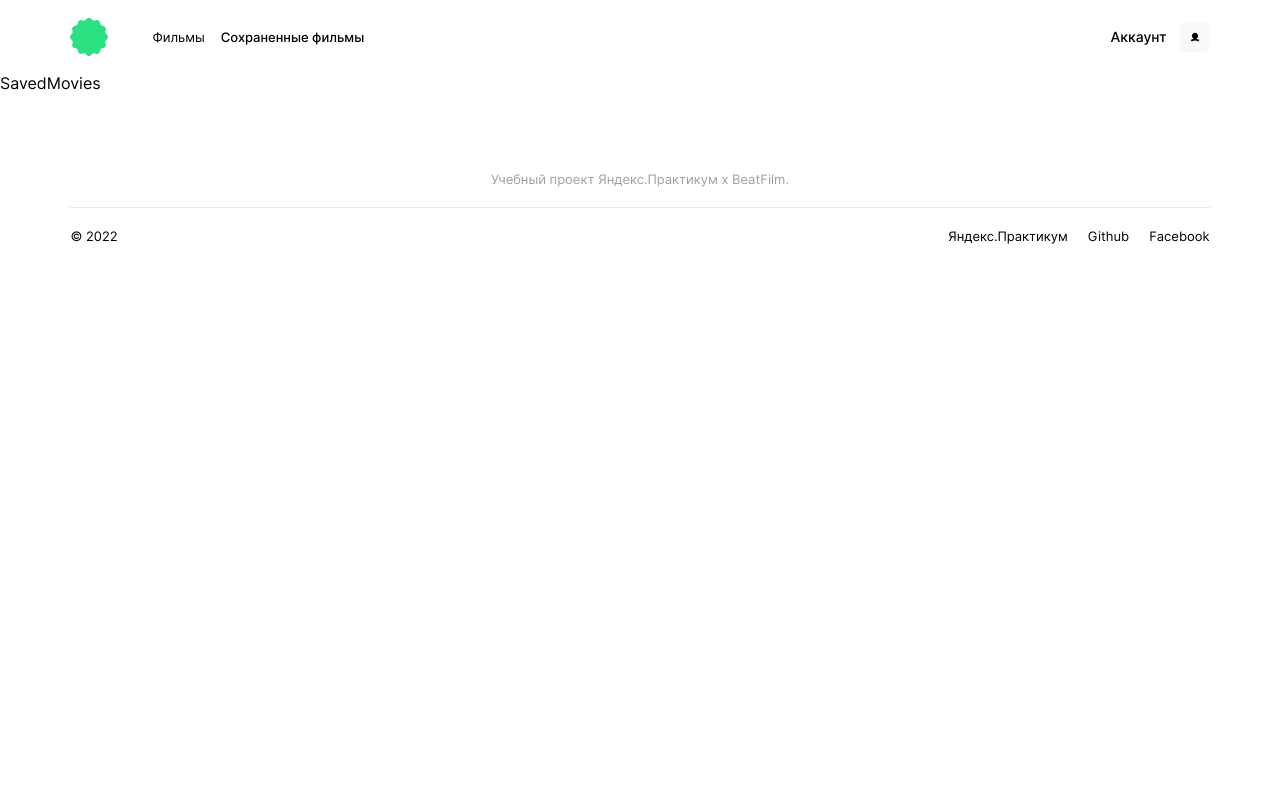
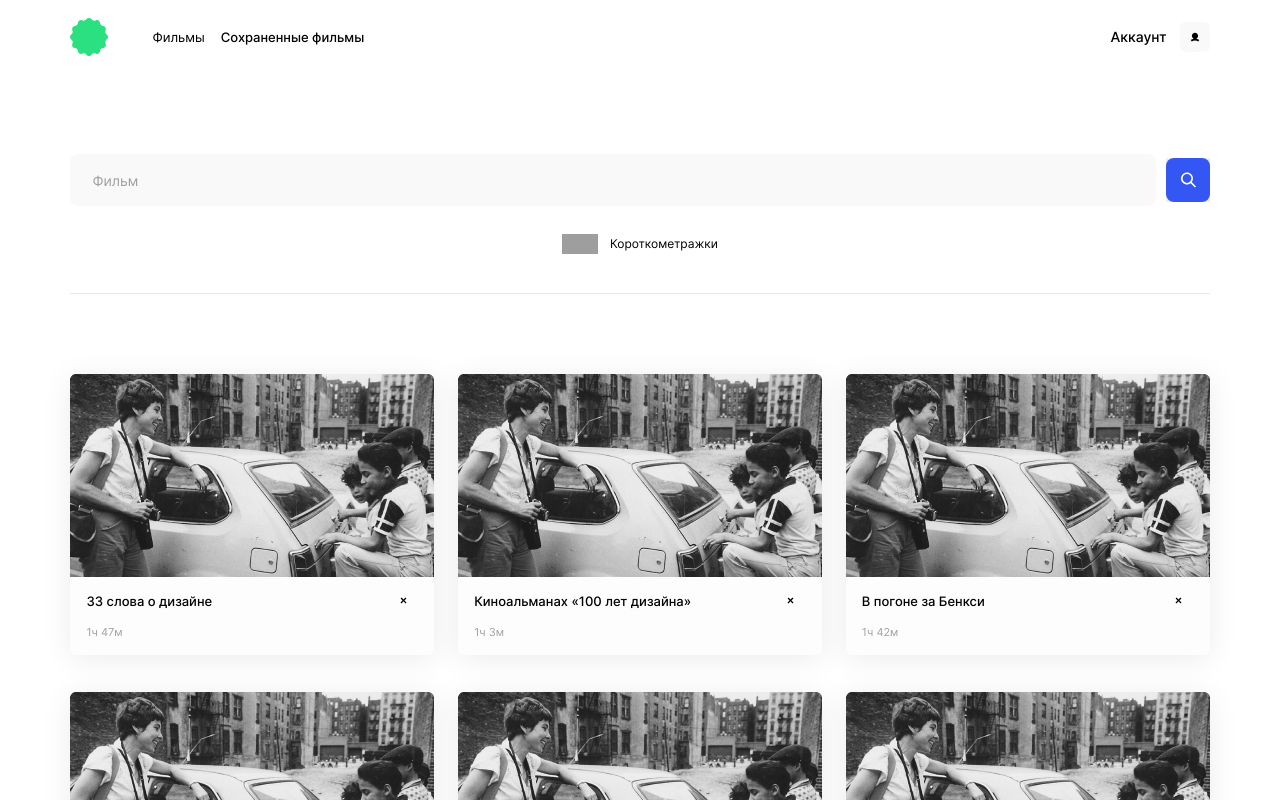
Before and after one commit to izverk/movies-explorer-frontend, a React (Create React App) app: page /saved-movies in a window 1280 px wide. Shown: the top 800 px of the page. Built offline with nearby package versions, Linux system fonts and the light colour scheme; grey boxes are pictures that could not be loaded.

Commit message:
feat-fix: сверстан SavedMovies + много нужных исправлений

```diff
--- a/src/components/App/App.js
+++ b/src/components/App/App.js
@@ -15,6 +15,7 @@ function App() {
 
   const [loggedIn] = useState(true);
   const [isMoviesLoading] = useState(false);
+  const [isSavedMoviesLoading] = useState(false);
 
   return (
     <div className='app'>
@@ -45,7 +46,7 @@ function App() {
 
             <Route path='/saved-movies'>
               <Header loggedIn={loggedIn} />
-              <SavedMovies />
+              <SavedMovies isSavedMoviesLoading={isSavedMoviesLoading} />
               <Footer />
             </Route>
 
--- a/src/components/Footer/Footer.css
+++ b/src/components/Footer/Footer.css
@@ -14,7 +14,6 @@
 
 .footer__container {
 	padding-top: 20px;
-	padding-bottom: 20px;
 	display: flex;
 	flex-flow: row-reverse wrap;
 	justify-content: space-between;
@@ -90,7 +89,6 @@
 	}
 	.footer__container {
 		padding-top: 30px;
-		padding-bottom: 10px;
 	}
 	.footer__copyright {
 		font-size: 12px;
--- a/src/components/MoviesCard/MoviesCard.css
+++ b/src/components/MoviesCard/MoviesCard.css
@@ -48,27 +48,20 @@
 	overflow: hidden;
 }
 
-.movies-card__like-button {
-	padding: 0;
-	margin: 0 8px 0 0;
-	width: 14px;
-	height: 12px;
-	cursor: pointer;
-	background: transparent url(../../images/icon_like.svg) center / 100% 100%
-		no-repeat;
-	border: none;
-}
-
-.movies-card__like-button_active {
-	background-image: url(../../images/icon_like_active.svg);
-}
-
 .movies-card__time {
 	display: block;
 	font-weight: 400;
 	font-size: 11px;
 	line-height: 13px;
 	color: #a0a0a0;
+}
+
+.movies-card__movies-like-button {
+	margin-right: 8px;
+}
+
+.movies-card__movies-del-button {
+	margin-right: 11.6px;
 }
 
 @media screen and (max-width: 768px) {
--- a/src/components/MoviesCard/MoviesCard.js
+++ b/src/components/MoviesCard/MoviesCard.js
@@ -1,6 +1,9 @@
 import React from 'react';
+import { Switch, Route } from 'react-router-dom';
 import './MoviesCard.css';
-import moviePoster from '../../images/pic__COLOR_pic(1).jpg'
+import moviePoster from '../../images/pic__COLOR_pic(1).jpg';
+import MoviesLikeButton from '../MoviesLikeButton/MoviesLikeButton';
+import MoviesDelButton from '../MoviesDelButton/MoviesDelButton';
 
 function MoviesCard({ movie }) {
 
@@ -18,8 +21,14 @@ function MoviesCard({ movie }) {
           <span className='movies-card__name'>
             {movie.nameRU}
           </span>
-          <button className={`movies-card__like-button${movie.isLiked ? ' movies-card__like-button_active' : ''}`}>
-          </button>
+          <Switch>
+            <Route path='/movies'>
+              <MoviesLikeButton movie={movie} />
+            </Route>
+            <Route path='/saved-movies'>
+              <MoviesDelButton />
+            </Route>
+          </Switch>
         </div>
         <span className='movies-card__time'>
           {movie.duration}
--- a/src/components/MoviesCardList/MoviesCardList.js
+++ b/src/components/MoviesCardList/MoviesCardList.js
@@ -1,25 +1,26 @@
-import React from 'react';
+import React, { useState } from 'react';
 import './MoviesCardList.css';
 import MoviesCard from '../MoviesCard/MoviesCard';
 import { movies } from '../../utils/constants';
 
 function MoviesCardList() {
 
+  const [isMoreButtonVisible] = useState(false);
+
   return (
     <div className='movies-card-list'>
       <ul className='movies-card-list__list'>
         {movies.map(movie => {
           return (
-            <MoviesCard
-              key={movie.id}
-              movie={movie}
-            />
+            <MoviesCard key={movie.id} movie={movie} />
           );
         })}
       </ul>
-      <button className='app__link app__button movies-card-list__more-button' type='button'>
-        Ещё
-      </button>
+      {isMoreButtonVisible &&
+        <button className='app__link app__button movies-card-list__more-button' type='button'>
+          Ещё
+        </button>
+      }
     </div>
   );
 }
--- /dev/null
+++ b/src/components/MoviesDelButton/MoviesDelButton.css
@@ -0,0 +1,9 @@
+.movies-del-button {
+	padding: 0;
+	width: 7px;
+	height: 7px;
+	cursor: pointer;
+	background: transparent url(../../images/icon_cross.svg) center / 100% 100%
+		no-repeat;
+	border: none;
+}
--- /dev/null
+++ b/src/components/MoviesDelButton/MoviesDelButton.js
@@ -0,0 +1,12 @@
+import React from 'react';
+import './MoviesDelButton.css';
+
+function MoviesDelButton({ movie }) {
+
+  return (
+    <button className='movies-del-button movies-card__movies-del-button'>
+    </button>
+  );
+}
+
+export default MoviesDelButton;
--- /dev/null
+++ b/src/components/MoviesLikeButton/MoviesLikeButton.css
@@ -0,0 +1,14 @@
+.movies-like-button {
+	padding: 0;
+	margin: 0;
+	width: 14px;
+	height: 12px;
+	cursor: pointer;
+	background: transparent url(../../images/icon_like.svg) center / 100% 100%
+		no-repeat;
+	border: none;
+}
+
+.movies-like-button_active {
+	background-image: url(../../images/icon_like_active.svg);
+}
--- /dev/null
+++ b/src/components/MoviesLikeButton/MoviesLikeButton.js
@@ -0,0 +1,12 @@
+import React from 'react';
+import './MoviesLikeButton.css';
+
+function MoviesLikeButton({ movie }) {
+
+  return (
+    <button className={`movies-like-button movies-card__movies-like-button${movie.isLiked ? ' movies-like-button_active' : ''}`}>
+    </button>
+  );
+}
+
+export default MoviesLikeButton;
--- a/src/components/SavedMovies/SavedMovies.css
+++ b/src/components/SavedMovies/SavedMovies.css
@@ -0,0 +1,3 @@
+.saved-movies {
+	flex-grow: 1;
+}
--- a/src/components/SavedMovies/SavedMovies.js
+++ b/src/components/SavedMovies/SavedMovies.js
@@ -1,11 +1,16 @@
 import React from 'react';
 import './SavedMovies.css';
+import SearchForm from '../SearchForm/SearchForm';
+import Preloader from '../Preloader/Preloader';
+import MoviesCardList from '../MoviesCardList/MoviesCardList';
 
-function SavedMovies() {
+function SavedMovies({ isSavedMoviesLoading }) {
+
     return (
-        <div className="SavedMovies">
-            SavedMovies
-        </div>
+        <main className="saved-movies">
+            <SearchForm />
+            {isSavedMoviesLoading ? <Preloader /> : <MoviesCardList />}
+        </main>
     );
 }
 
```
Also changed, not shown: src/images/icon_cross.svg (added).
